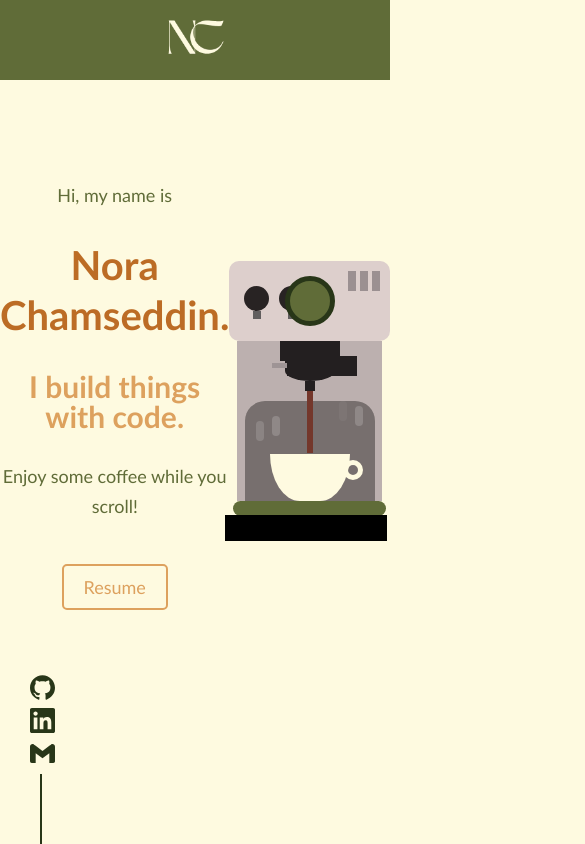
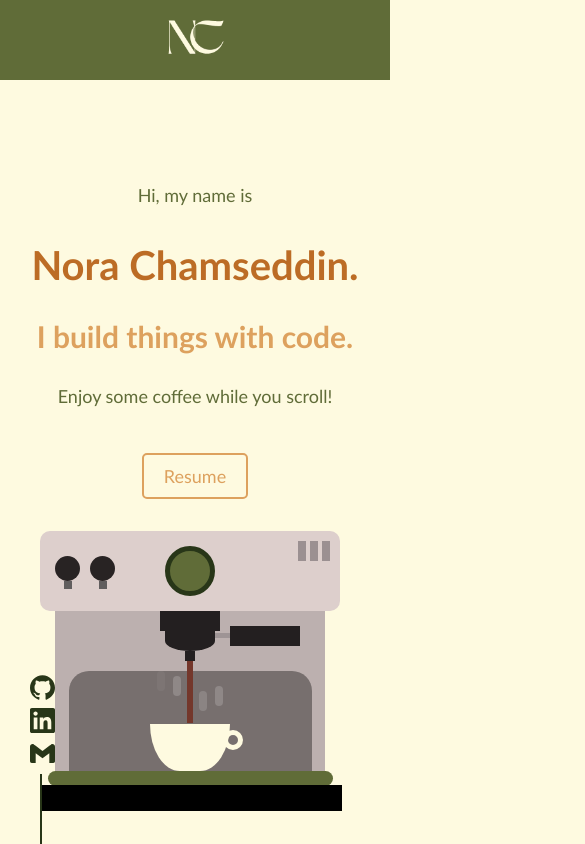
Before and after one commit to norachams/personal-Website, a Next.js app: page / in a window 390 px wide. Shown: the top 844 px of the page, 585 px wide, since content can reach past the window. Built offline with nearby package versions, Linux system fonts and the light colour scheme.

Commit message:
final responsive web

```diff
--- a/Components/Portfolio.js
+++ b/Components/Portfolio.js
@@ -47,7 +47,7 @@ const portfolio =[
 function Portfolio() {
     return (
      <div className="portfolio-section">
-         <h2 className="portfolio-title">Portfolio</h2>
+         <h2 className="portfolio-title">Projects</h2>
        <div className="portfolio-box">
           <div className="portfolio-cont">
              {portfolio.map(project => (
--- a/styles/globals.css
+++ b/styles/globals.css
@@ -398,7 +398,6 @@ color:#fefae0;
 
   }
 
-
   .portfolio-title{
     text-decoration: underline;
     text-decoration-color: #9c5b1f;
@@ -418,24 +417,6 @@ color:#fefae0;
     padding: 30px;
     margin: auto;
   }
-
-  .portfolio-cont {
-    display: grid;
-    grid-template-columns: repeat(1, 1fr);
-    grid-gap: 20px;
-    width: 1070px;
-    padding-left: 60px;
-
-  }
-/*
-  .items {
-    display: inline-block;
-    padding: 0.5rem 1rem;
-    font-weight: 600;
-    border: 2px solid #283618;
-    border-radius: 0.25rem;
-    }
-    */
 
   .items {
     display: inline-block;
@@ -462,17 +443,7 @@ color:#fefae0;
       display: flex;
       flex-wrap: wrap;
       gap: 8px;
-        flex-direction: row;
-        align-items: center;
-        justify-content: flex-start;
       font-size: 0.9em;
-
-      }
-
-      @media (min-width: 640px) {
-        .port-container{
-        font-size: 0.9em;
-        }
     }
 
   .linkgit{
@@ -487,17 +458,37 @@ color:#fefae0;
 
   }
 
-  @media (min-width: 768px) {
+    .portfolio-cont {
+    display: grid;
+    grid-template-columns: repeat(3, 1fr);
+    grid-gap: 20px;
+    width: 1070px;
+    padding-left: 60px;
+
+  }
+
+
+
+  @media (max-width: 1168px) {
     .portfolio-cont {
       grid-template-columns: repeat(2, 1fr);
+      display: grid;
+      grid-gap: 20px;
+      width: 670px;
+
     }
   }
 
-  @media (min-width: 992px) {
+  @media (max-width: 720px) {
     .portfolio-cont {
-      grid-template-columns: repeat(3, 1fr);
+      grid-template-columns: repeat(1, 1fr);
+      grid-gap: 20px;
+      width: 450px;
+
+
     }
   }
+
 
 
 
@@ -902,7 +893,7 @@ color:#fefae0;
 
 /*COFFEE GIF*/
 
-@media only screen and (max-width: 1100px) {
+@media only screen and (max-width: 1108px) {
   /* Add your styles here */
   .container {
     /* Make the width and height of the container smaller */
@@ -910,8 +901,29 @@ color:#fefae0;
     position: relative;
     top: auto;
     left: auto;
-    margin-top: 20px;
+    margin-top: 40px;
+    margin-right: 60px;
 
+  }
+}
+
+
+@media  (max-width: 580px) {
+  /* Add your styles here */
+  .container {
+    /* Make the width and height of the container smaller */
+    /* Change the position of the container to be below the banner text */
+    margin-right: 10px;
+
+
+  }
+}
+
+
+@media (max-width: 900px) {
+  .banner {
+  flex-direction: column; /* change to column for smaller screens */
+  align-items: center;
 }
 }
 
@@ -994,25 +1006,14 @@ color:#fefae0;
   }
 }
 
-@media (max-width: 320px) {
-  .skills-container {
-    grid-template-columns: repeat(1, 1fr);
-  }
-  .skill-box {
-    width: 100px;
-    height: 100px;
-    font-size: 12px;
-  }
-}
 
 
-@media (max-width: 768px) {
+
+@media (max-width: 868px) {
   .tab-system {
     flex-direction: column;
+    text-align: center;
   }
-}
-
-@media (max-width: 768px) {
     .tab-titles {
       margin: 0;
       padding: 0;
@@ -1020,4 +1021,20 @@ color:#fefae0;
       flex-direction: row;
 
     }
+
+    .tab-description{
+      margin-top: 30px;
+      margin-left: 0;
+      padding: 30px;
     }
+}
+
+@media (max-width: 900px) {
+
+  .contact-button {
+
+
+    width: 30%;
+
+  }
+}
```
Lines whose indentation alone changed are shown as unchanged.
